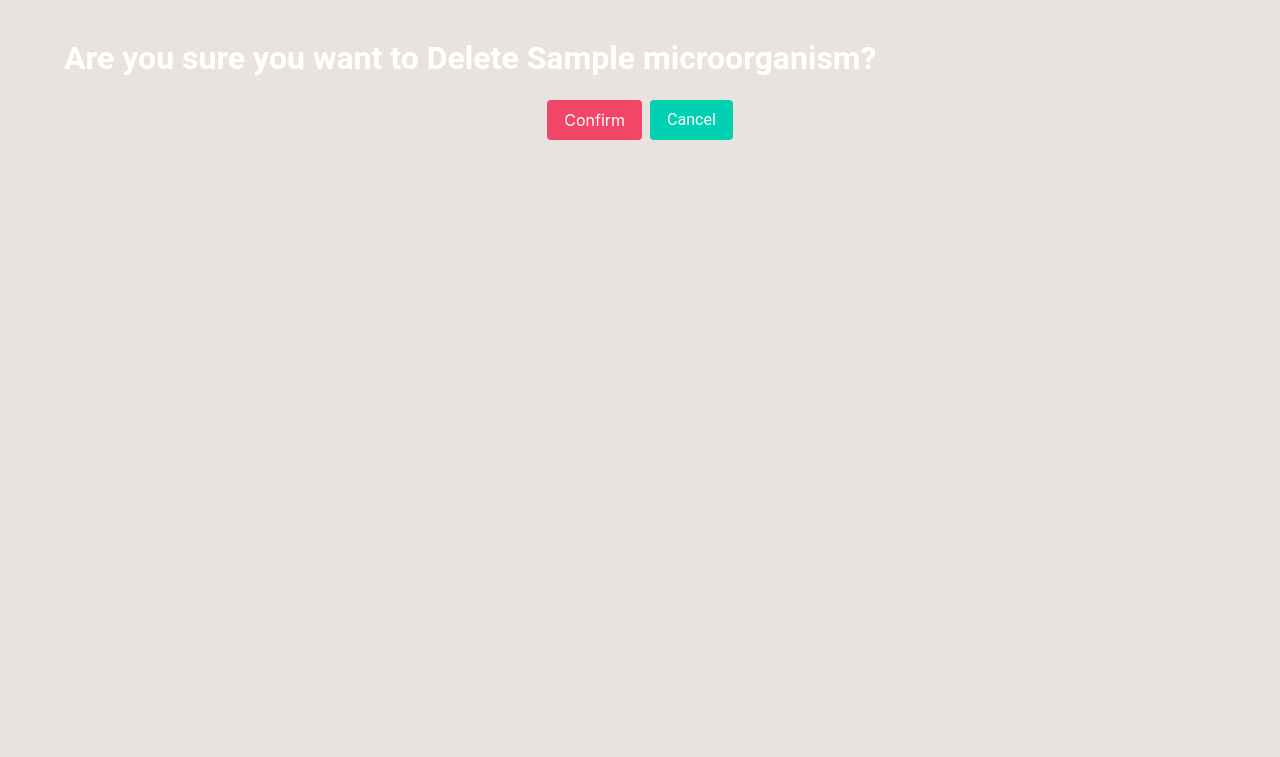
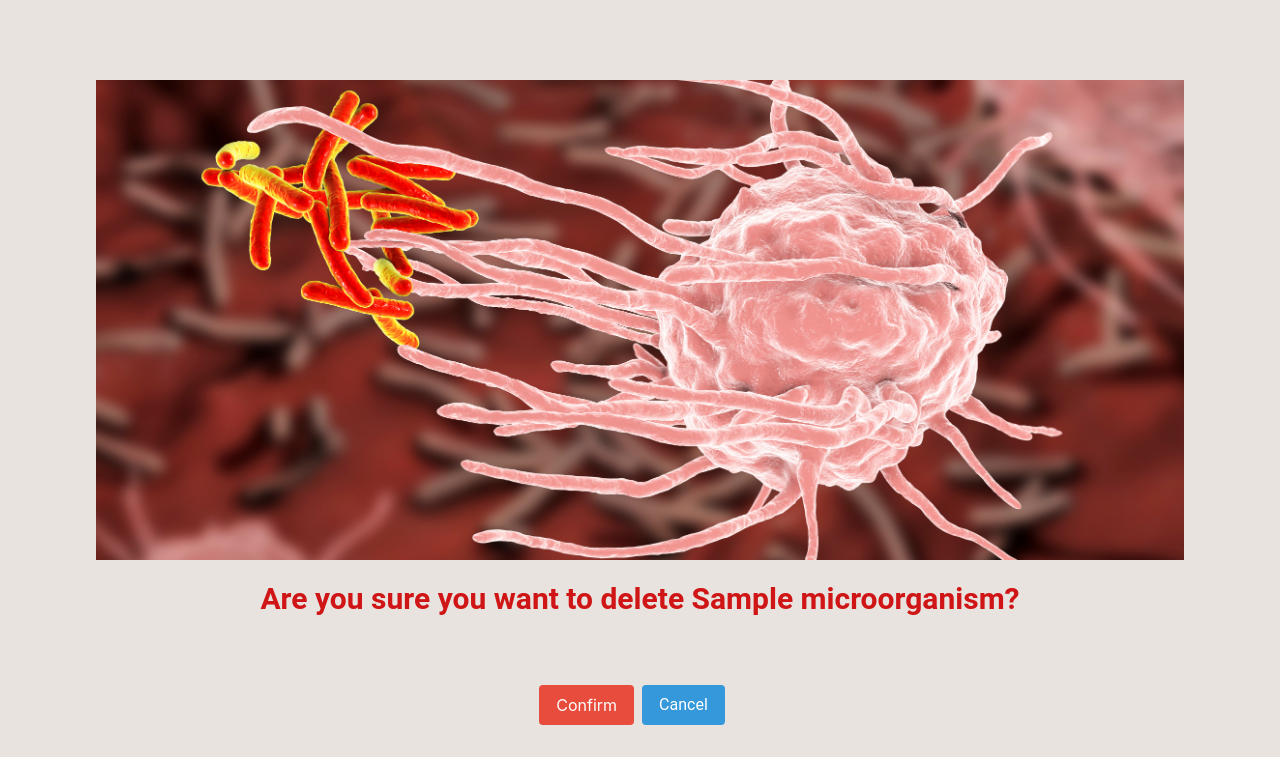
Before and after one commit to DoloresCode/finchfetch, a Django app: page /microorganisms/1/delete in a window 1280 px wide. Shown: the part 52-809 px from the top of the page. Before the commit the page ends 192 px from the top, so only its background shows below. Run offline with Django 4.2, Linux system fonts and the light colour scheme; tables that the repository leaves empty hold one stand-in row (values such as "Sample post").

Commit message:
delete page styling done

```diff
--- a/main_app/static/styles/main.css
+++ b/main_app/static/styles/main.css
@@ -347,3 +347,54 @@ img {
 .detail__about p {
   font-size: 18px;
 }
+
+/* Delete Page */
+
+.delete-page-container {
+  display: flex;
+  flex-direction: column;
+  align-items: center;
+  justify-content: center;
+  margin-top: 2rem;
+  padding: 2rem;
+  text-align: center;
+}
+
+.delete-page-image {
+  max-width: 300px;
+  margin-bottom: 2rem;
+}
+
+.delete-page-title {
+  font-size: 30px;
+  font-weight: bold;
+  color: rgb(207, 21, 21);
+  margin-bottom: 2rem;
+}
+
+.buttons {
+  margin-top: 2rem;
+}
+
+.buttons .button {
+  margin-right: 1rem;
+}
+
+.picture-delete-p {
+  background: url("../main_app/images/picture_delete-phogocytose-Mycobacterium tuberculosis.jpeg")
+    center/cover no-repeat;
+  margin-top: 1rem;
+  margin-bottom: 1rem;
+  width: 100%;
+  height: 60vh;
+}
+
+.buttons .button.is-danger {
+  background-color: #e74c3c;
+  color: #ffffff;
+}
+
+.buttons .button.is-primary {
+  background-color: #3498db;
+  color: #ffffff;
+}
--- a/main_app/templates/microorganism_delete_confirmation.html
+++ b/main_app/templates/microorganism_delete_confirmation.html
@@ -1,13 +1,21 @@
-{% extends 'base.html' %}
-{% block content %}
-<h1 class="title pt-5">Are you sure you want to Delete {{microorganism.name}}?</h1>
-<form method="post">
+{% extends 'base.html' %} {% block content %}
+<div class="delete-page-container">
+  <div class="picture-delete-p"></div>
+  <h1 class="delete-page-title">
+    Are you sure you want to delete {{microorganism.name}}?
+  </h1>
+  <form method="post">
     {% csrf_token %}
     <div class="buttons">
-    <!-- confirm microorganism delete -->
-        <input class="button is-danger" type="submit" value="Confirm" />
-        <!-- Redirect back to detail on cancel -->
-        <a class="button is-primary" href="{% url 'microorganism_detail' microorganism.pk %}">Cancel</a>
+      <!-- Confirm microorganism delete -->
+      <input class="button is-danger custom-confirm-button" type="submit" value="Confirm" />
+      <!-- Redirect back to detail on cancel -->
+      <a
+        class="button is-primary custom-cancel-button"
+        href="{% url 'microorganism_detail' microorganism.pk %}"
+        >Cancel</a
+      >
     </div>
-</form>
+  </form>
+</div>
 {% endblock %}
```
Also changed, not shown: main_app/static/main_app/images/picture_delete-phogocytose-Mycobacterium tuberculosis.jpeg (added).
